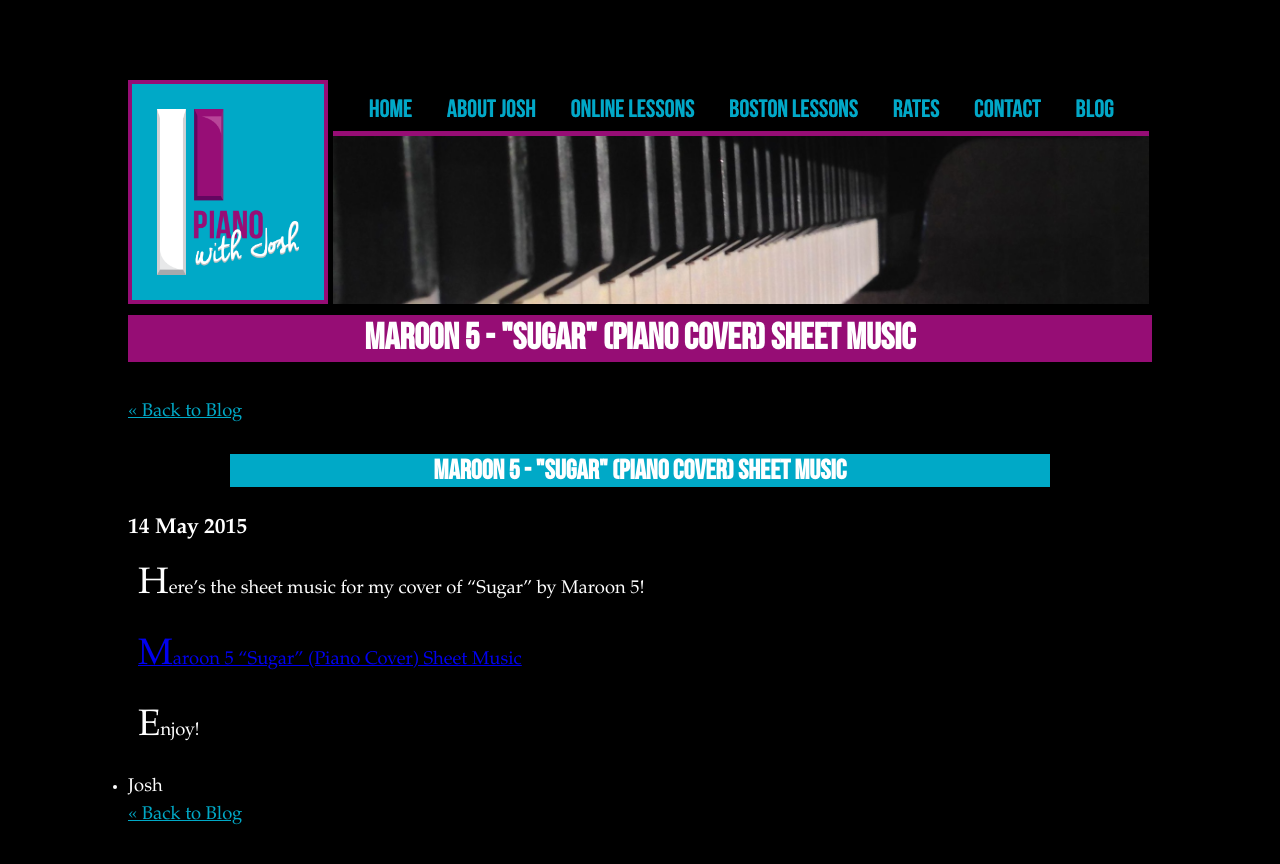
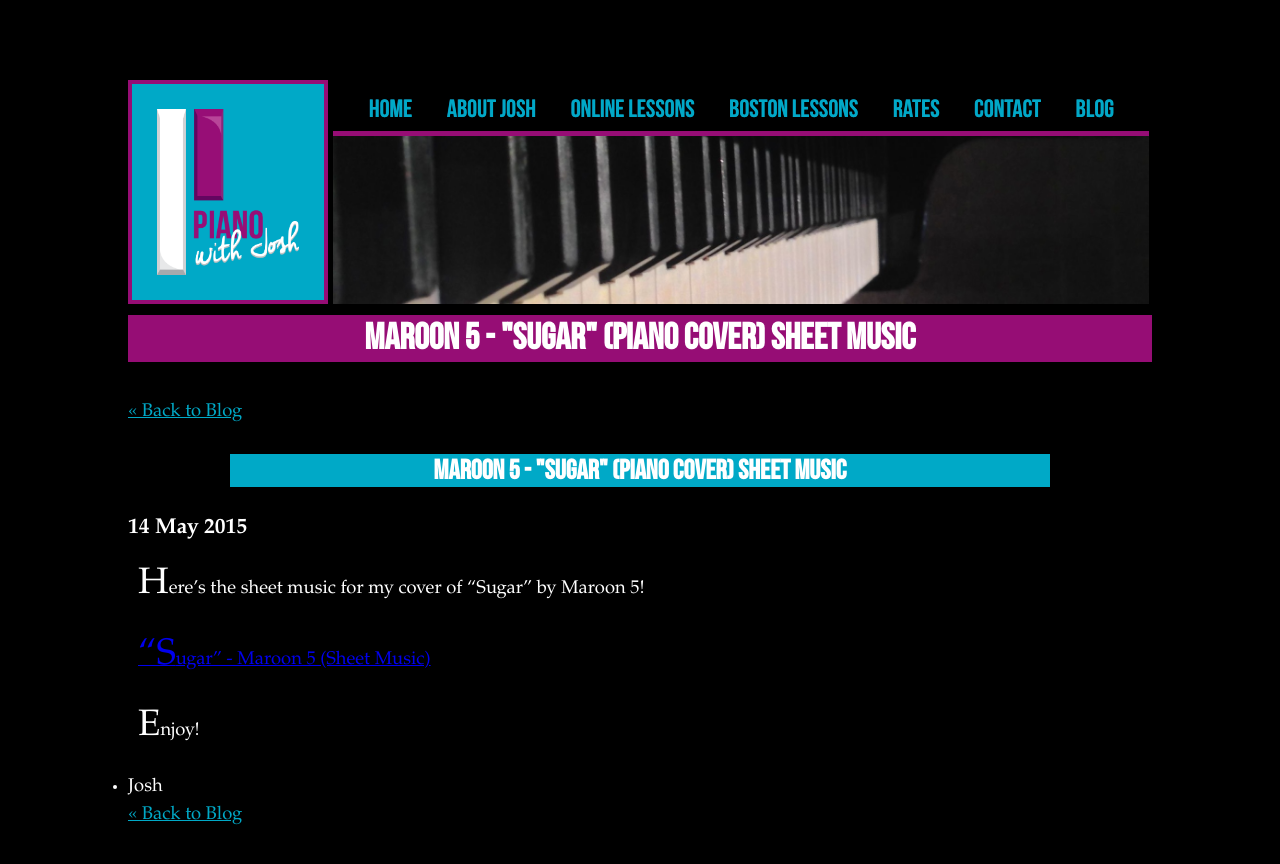
Before and after one commit to PianoWithJosh/PianoWithJosh.github.io, a Jekyll site: the page built from _posts/2015-5-14-maroon-5-Sugar-sheet-music.md, in a window 1280 px wide. Shown: the top 864 px of the page. Built offline with Jekyll 4.4.1, drawn with Linux system fonts in a browser that asks for light colours; nearby versions of some CDN libraries; Markdown is read by kramdown in place of the engine named in the settings.

Commit message:
added post

```diff
--- a/_posts/2015-5-14-maroon-5-Sugar-sheet-music.md
+++ b/_posts/2015-5-14-maroon-5-Sugar-sheet-music.md
@@ -4,8 +4,7 @@
 ---
 Here's the sheet music for my cover of "Sugar" by Maroon 5! <br/>
 
-<a href="Sugar_2.pdf">Maroon 5 "Sugar" (Piano Cover) Sheet Music </a>
-
+<a href="https://static1.squarespace.com/static/538f92b9e4b0c930e8bee544/t/55553a12e4b0799dab4b268c/1431648786120/Sugar_2.pdf">"Sugar" - Maroon 5 (Sheet Music) </a>
 
 Enjoy! <br/>
 
```
Also changed, not shown: 1 other file.
